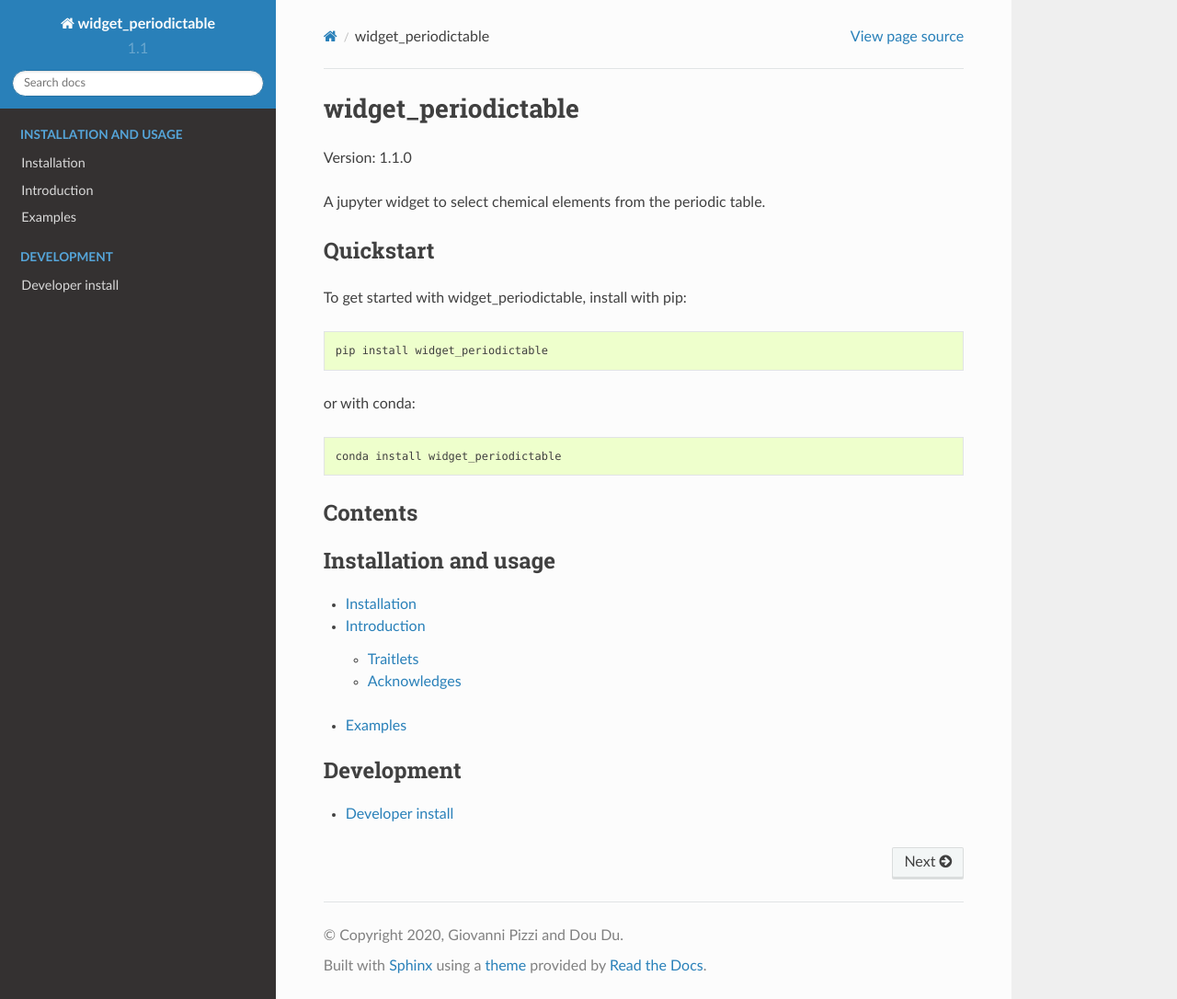
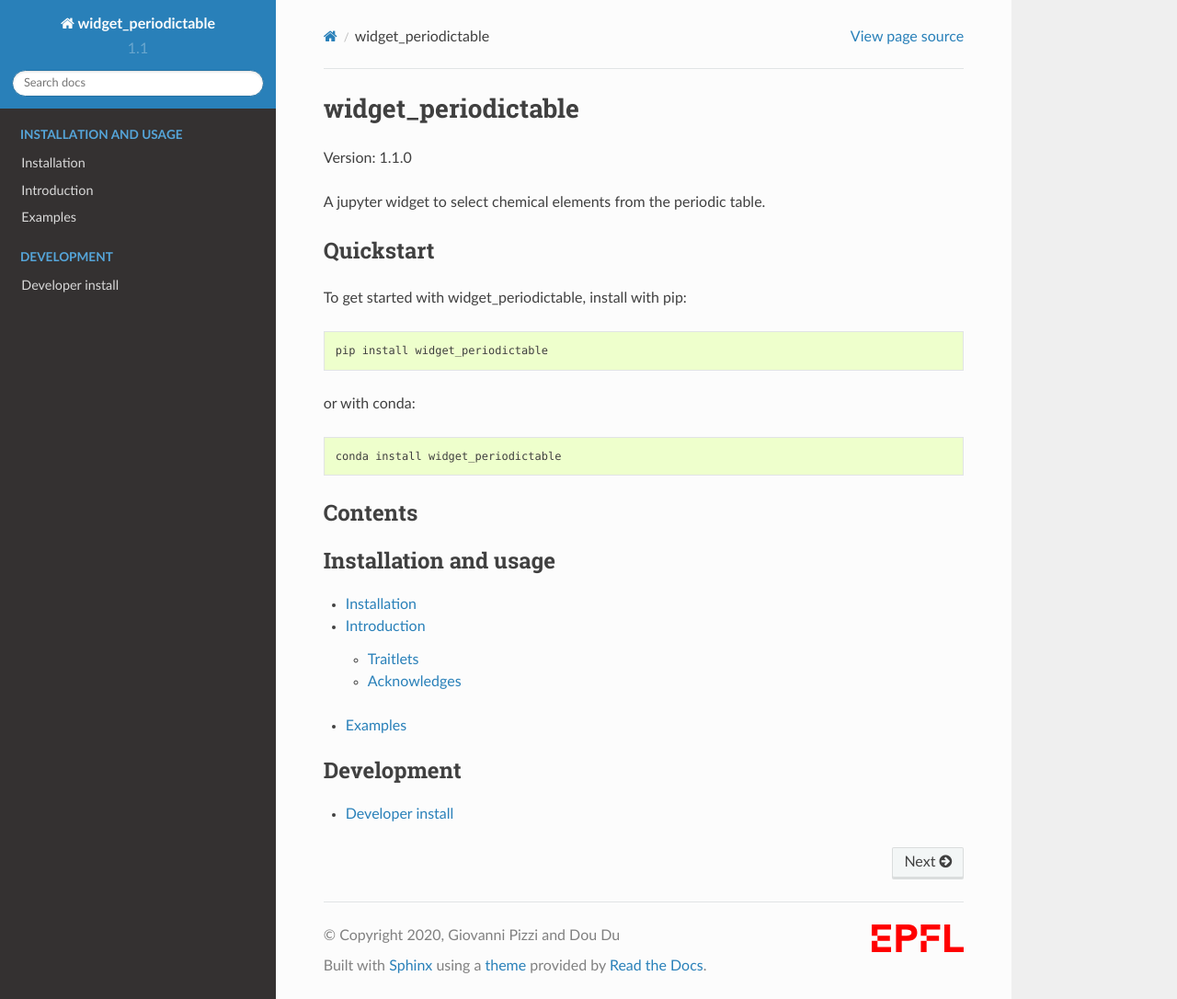
Before and after one commit to osscar-org/widget-periodictable, a Sphinx documentation site: the page built from docs/source/index.rst, in a window 1280 px wide and 1086 px high. Shown: the whole window at 92% size. Built offline with Sphinx 7.4.7 and the Read the Docs theme 2.0.0, drawn with Linux system fonts in a browser that asks for light colours.

Commit message:
Add Logo to the page

```diff
--- /dev/null
+++ b/docs/source/_templates/footer.html
@@ -0,0 +1,38 @@
+<footer>
+  {% if (theme_prev_next_buttons_location == 'bottom' or theme_prev_next_buttons_location == 'both') and (next or prev) %}
+    <div class="rst-footer-buttons" role="navigation" aria-label="footer navigation">
+      {% if next %}
+        <a href="{{ next.link|e }}" class="btn btn-neutral float-right" title="{{ next.title|striptags|e }}" accesskey="n" rel="next">{{ _('Next') }} <span class="fa fa-arrow-circle-right"></span></a>
+      {% endif %}
+      {% if prev %}
+        <a href="{{ prev.link|e }}" class="btn btn-neutral float-left" title="{{ prev.title|striptags|e }}" accesskey="p" rel="prev"><span class="fa fa-arrow-circle-left"></span> {{ _('Previous') }}</a>
+      {% endif %}
+    </div>
+  {% endif %}
+
+  <hr/>
+
+  <div role="contentinfo">
+    <a href="https://www.epfl.ch/en/">
+    <img src="{{ pathto('_static/Logo_EPFL.svg', 1) }}" alt="EPFL logo" style="width: 100px; float: right;" />
+    </a>
+
+    <p>
+    {%- if show_copyright %}
+      {%- if hasdoc('copyright') %}
+        {% trans path=pathto('copyright'), copyright=copyright|e %}&copy; <a href="{{ path }}">Copyright</a> {{ copyright }}{% endtrans %}
+      {%- else %}
+        {% trans copyright=copyright|e %}&copy; Copyright {{ copyright }}{% endtrans %}
+      {%- endif %}
+    {%- endif %}
+
+    </p>
+  </div>
+
+  {%- if show_sphinx %}
+  {% trans %}Built with <a href="http://sphinx-doc.org/">Sphinx</a> using a <a href="https://github.com/rtfd/sphinx_rtd_theme">theme</a> provided by <a href="https://readthedocs.org">Read the Docs</a>{% endtrans %}.
+  {%- endif %}
+
+  {%- block extrafooter %} {% endblock %}
+
+</footer>
--- a/docs/source/conf.py
+++ b/docs/source/conf.py
@@ -204,5 +204,5 @@
         for fname in ['helper.js', 'embed-bundle.js']:
             if not os.path.exists(os.path.join(here, '_static', fname)):
                 app.warn('missing javascript file: %s' % fname)
-            app.add_javascript(fname)
+            app.add_js_file(fname)
     app.connect('builder-inited', add_scripts)
```
Also changed, not shown: docs/source/_static/Logo_EPFL.svg (added).
